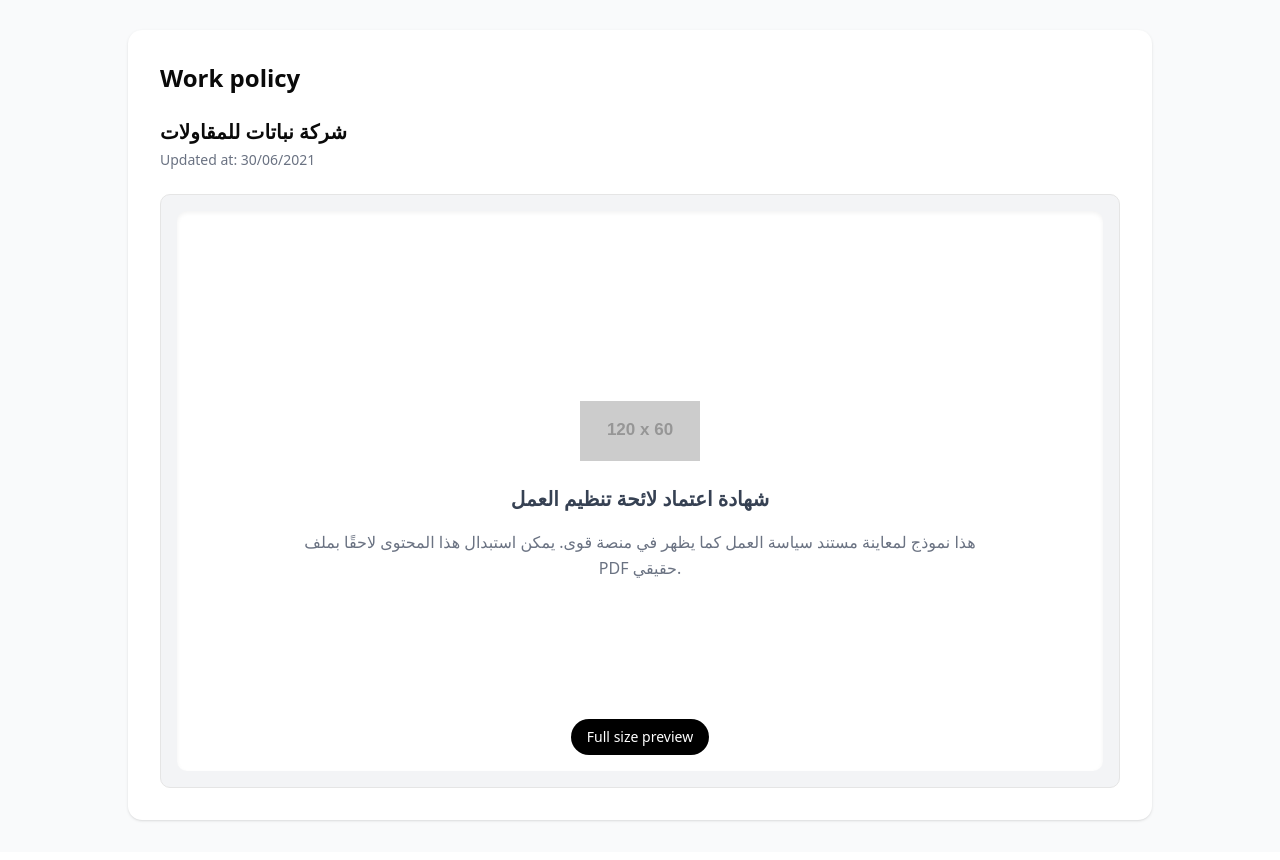
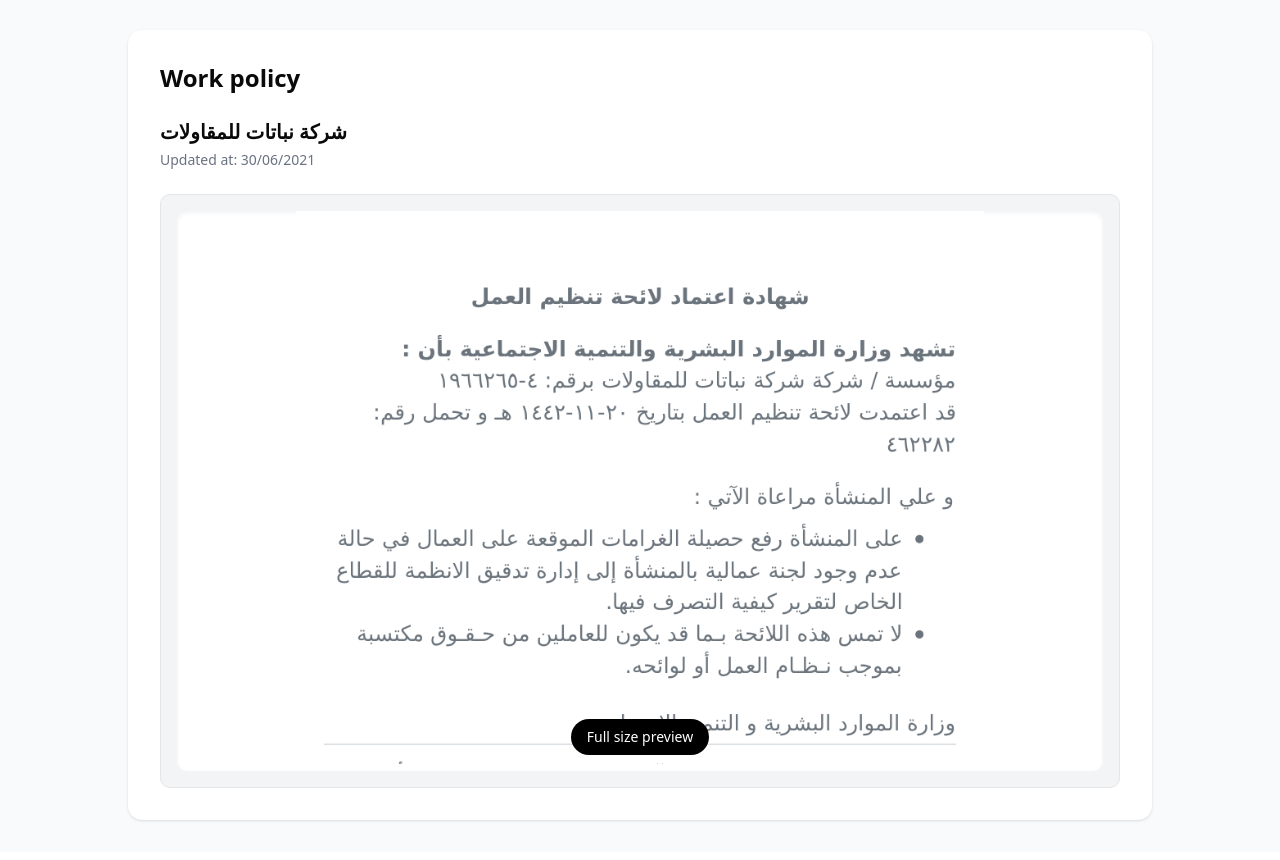
Before and after one commit to Mahabub2030/Qwia, a React (Vite) app: page / in a window 1280 px wide. Shown: the part 802-1662 px from the top of the page. Built offline with nearby package versions, Linux system fonts and the light colour scheme.

Commit message:
update some code

```diff
--- a/src/pages/WorkPolicy.tsx
+++ b/src/pages/WorkPolicy.tsx
@@ -1,3 +1,5 @@
+import logo from "../../public/image.png";
+
 export default function WorkPolicy() {
   return (
     <div className="min-h-screen bg-gray-50 flex justify-center px-4 py-8">
@@ -17,11 +19,7 @@
             {/* Fake document preview */}
             <div className="w-full max-w-3xl mx-auto p-6 md:p-10 text-center">
               <div className="mb-6">
-                <img
-                  src="https://dummyimage.com/120x60/ffffff/000000&text=Logo"
-                  alt="logo"
-                  className="mx-auto"
-                />
+                <img src={logo} alt="logo" className="mx-auto" />
               </div>
               <h3 className="text-lg md:text-xl font-semibold text-gray-700 mb-4">
                 شهادة اعتماد لائحة تنظيم العمل
```
Also changed, not shown: public/image.png (added).
